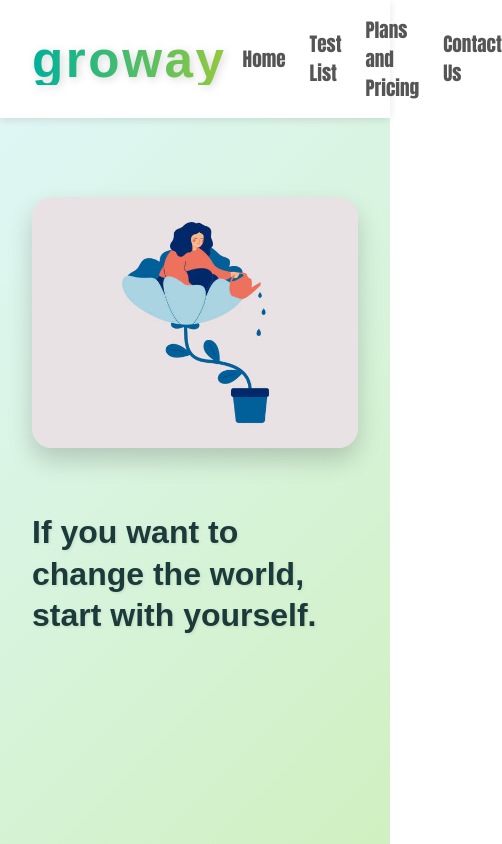
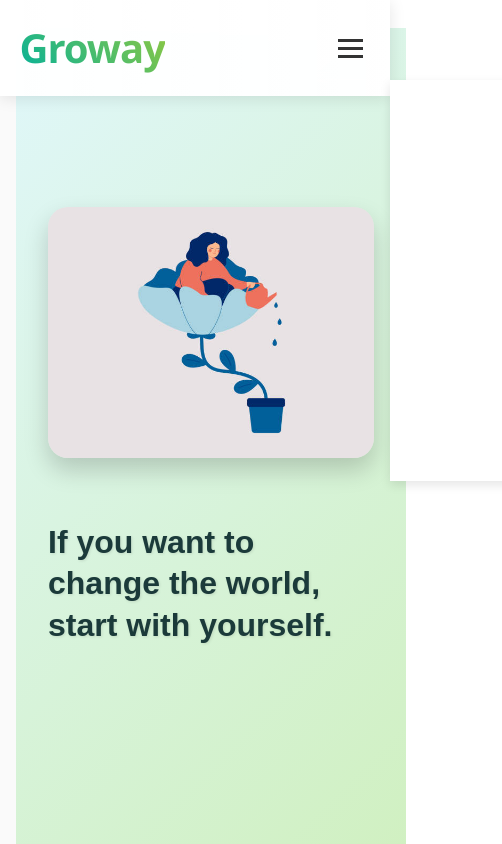
Before and after one commit to aanyamehrotra/groway-react, a React (Vite) app: page / in a window 390 px wide. Shown: the top 844 px of the page, 502 px wide, since content can reach past the window. Built offline with nearby package versions, Linux system fonts and the light colour scheme.

Commit message:
UI and Navigation Redesign

```diff
--- a/src/App.css
+++ b/src/App.css
@@ -1,4 +1,3 @@
-
 * {
   margin: 0;
   padding: 0;
@@ -6,15 +5,41 @@
 }
 
 body {
-  font-family: Impact, Haettenschweiler, 'Arial Narrow Bold', sans-serif;
+  font-family: 'Segoe UI', Tahoma, Geneva, Verdana, sans-serif;
+  line-height: 1.6;
+  color: #333;
+  overflow-x: hidden;
 }
 
 #root {
   width: 100%;
 }
-html, body, #root {
-  margin: 0;
-  padding: 0;
-  height: 100%;
-  width: 100%;
+
+.app-container {
+  padding-top: 80px;
+  min-height: 100vh;
+  background: #fafafa;
 }
+
+section {
+  padding: 4rem 5%;
+  margin: 0 auto;
+  max-width: 1400px;
+}
+
+button {
+  cursor: pointer;
+  border: none;
+  outline: none;
+  transition: all 0.3s ease;
+}
+
+button:hover {
+  transform: translateY(-2px);
+}
+
+@media (max-width: 768px) {
+  section {
+    padding: 3rem 1rem;
+  }
+}
--- a/src/App.jsx
+++ b/src/App.jsx
@@ -2,18 +2,24 @@ import React from 'react';
 import Navbar from './components/Navbar';
 import ChangeYourself from './components/change-yourself';
 import Landing from './components/landing';
+import Pricing from './components/Pricing';
 import './App.css';
-import Pricing from './components/Pricing';
+
 function App() {
-
-
   return (
-    <div>
+    <div className="app-container">
       <Navbar />
-      <ChangeYourself />
-      <Landing />
-      <Pricing />
-
+      <main>
+        <section id="home">
+          <ChangeYourself />
+        </section>
+        <section id="features">
+          <Landing />
+        </section>
+        <section id="pricing">
+          <Pricing />
+        </section>
+      </main>
     </div>
   );
 }
--- a/src/components/Navbar.css
+++ b/src/components/Navbar.css
@@ -1,117 +1,102 @@
 .navbar {
   display: flex;
   justify-content: space-between;
-    align-items: center; /* vertically center all content */
-    background-color: #ffffff;
-    padding: 16px 32px;
-    box-shadow: 0 2px 8px rgba(0, 0, 0, 0.1);
-    position: sticky;
+  align-items: center;
+  background: linear-gradient(to right, rgba(255, 255, 255, 0.95), rgba(255, 255, 255, 0.98));
+  padding: 1rem 5%;
+  box-shadow: 0 2px 15px rgba(0, 0, 0, 0.1);
+  position: fixed;
+  width: 100%;
   top: 0;
-    z-index: 100;
-    font-size: 1.2rem;
-    gap: 1rem;
+  z-index: 1000;
+  backdrop-filter: blur(10px);
 }
 
 .logo {
-    font-family: 'Poppins', sans-serif;
-    font-weight: 700;
-    font-size: 3.2rem; /* increased slightly from 3rem */
-    background: linear-gradient(90deg, #00b09b, #96c93d);
+  font-size: 2.5rem;
+  font-weight: 800;
+  background: linear-gradient(45deg, #00b09b, #96c93d);
   -webkit-background-clip: text;
   -webkit-text-fill-color: transparent;
-    position: relative;
-    letter-spacing: 0.05em;
-    user-select: none;
-    cursor: default;
-    text-transform: lowercase;
-    filter: drop-shadow(2px 2px 4px rgba(0,0,0,0.15));
-    transition: transform 0.3s ease;
-    line-height: 1;
-    display: flex;
-    align-items: center;
+  letter-spacing: -1px;
 }
 
+.nav-links {
+  display: flex;
+  gap: 2rem;
+  list-style: none;
+  margin: 0;
+  padding: 0;
+}
+
+.nav-links a {
+  color: #333;
+  text-decoration: none;
+  font-weight: 500;
+  font-size: 1.1rem;
+  position: relative;
+  padding: 0.5rem 0;
+}
+
+.nav-links a::after {
+  content: '';
+  position: absolute;
+  bottom: 0;
+  left: 0;
+  width: 0;
+  height: 2px;
+  background: linear-gradient(45deg, #00b09b, #96c93d);
+  transition: width 0.3s ease;
+}
+
+.nav-links a:hover::after {
+  width: 100%;
+}
+
+.mobile-menu-btn {
+  display: none;
+  background: none;
+  border: none;
+  cursor: pointer;
+  padding: 0.5rem;
+}
+
+.mobile-menu-btn div {
+  width: 25px;
+  height: 3px;
+  background: #333;
+  margin: 5px 0;
+  transition: 0.3s;
+}
+
+@media (max-width: 768px) {
+  .mobile-menu-btn {
+    display: block;
+  }
 
   .nav-links {
-    list-style: none;
-    display: flex;
-    gap: 24px;
-    margin: 0;
-    padding: 0;
-    align-items: center; /* vertically center nav items */
+    position: fixed;
+    top: 80px;
+    right: -100%;
+    flex-direction: column;
+    background: white;
+    width: 100%;
+    text-align: center;
+    transition: 0.3s;
+    padding: 2rem 0;
+    box-shadow: 0 4px 10px rgba(0, 0, 0, 0.1);
   }
 
-  .nav-links li {
-    display: flex;
-    align-items: center; /* vertically center each item */
+  .nav-links.active {
+    right: 0;
   }
 
-  .nav-links li a {
-    text-decoration: none;
-    color: #555555;
-    font-weight: 500;
-    transition: color 0.3s;
-    display: inline-flex;
-    align-items: center; /* center inline text & button */
-    height: 100%;
+  .nav-links a {
+    display: block;
+    padding: 1rem 0;
   }
 
-  .nav-links li a:hover {
-    color: #007bff;
+  .nav-links a::after {
+    display: none;
   }
-
-  /* Get Started Button */
-  .get-started-btn {
-    background: linear-gradient(90deg, #00b09b, #96c93d);
-    color: white !important;
-    padding: 10px 24px;
-    border-radius: 25px;
-    font-weight: 700;
-    font-family: 'Poppins', sans-serif;
-    font-size: 1.1rem;
-    box-shadow: 0 4px 12px rgba(0, 176, 155, 0.5);
-    transition: background 0.3s ease, box-shadow 0.3s ease;
-    display: inline-flex;
-    align-items: center;
-    justify-content: center;
-    height: 40px; /* consistent height for button */
-    text-decoration: none;
 }
-
-  .get-started-btn:hover {
-    background: linear-gradient(90deg, #009877, #85b632);
-    box-shadow: 0 6px 18px rgba(0, 152, 119, 0.7);
-    color: white !important;
-    text-decoration: none;
-    cursor: pointer;
-  }
-  /* Logo */
-.logo:hover {
-    transform: scale(1.1);
-  }
-
-  .logo:hover::after {
-    opacity: 1;
-  }
-
-  /* Nav links */
-  .nav-links li a {
-    transition: color 0.3s ease, transform 0.3s ease;
-  }
-
-  .nav-links li a:hover {
-    color: #007bff;
-    transform: translateY(-3px);
-  }
-
-  /* Get Started Button */
-  .get-started-btn {
-    transition: background 0.3s ease, box-shadow 0.3s ease, transform 0.3s ease;
-  }
-
-  .get-started-btn:hover {
-    background: linear-gradient(90deg, #009877, #85b632);
-    box-shadow: 0 6px 18px rgba(0, 152, 119, 0.7);
-    transform: scale(1.05);
-    cursor: pointer;
-  }
--- a/src/components/Navbar.jsx
+++ b/src/components/Navbar.jsx
@@ -1,15 +1,53 @@
-import React from 'react';
-import './Navbar.css';  // <-- Make sure the path is correct relative to your component
+import React, { useState, useEffect } from 'react';
+import './Navbar.css';
 
 const Navbar = () => {
+  const [isMenuOpen, setIsMenuOpen] = useState(false);
+  const [scrolled, setScrolled] = useState(false);
+
+  useEffect(() => {
+    const handleScroll = () => {
+      const offset = window.scrollY;
+      if (offset > 50) {
+        setScrolled(true);
+      } else {
+        setScrolled(false);
+      }
+    };
+
+    window.addEventListener('scroll', handleScroll);
+    return () => window.removeEventListener('scroll', handleScroll);
+  }, []);
+
+  const handleNavClick = (id) => {
+    setIsMenuOpen(false);
+    const element = document.getElementById(id);
+    if (element) {
+      const navbarHeight = document.querySelector('.navbar').offsetHeight;
+      const elementPosition = element.offsetTop - navbarHeight;
+      window.scrollTo({
+        top: elementPosition,
+        behavior: 'smooth'
+      });
+    }
+  };
+
   return (
-    <nav className="navbar">
+    <nav className={`navbar ${scrolled ? 'scrolled' : ''}`}>
       <div className="logo">Groway</div>
-      <ul className="nav-links">
-        <li><a href="#home">Home</a></li>
-        <li><a href="#features">Test List</a></li>
-        <li><a href="#pricing">Plans and Pricing</a></li>
-        <li><a href="#contact">Contact Us</a></li>
+      <button
+        className="mobile-menu-btn"
+        onClick={() => setIsMenuOpen(!isMenuOpen)}
+      >
+        <div></div>
+        <div></div>
+        <div></div>
+      </button>
+      <ul className={`nav-links ${isMenuOpen ? 'active' : ''}`}>
+        <li><a href="#" onClick={() => handleNavClick('home')}>Home</a></li>
+        <li><a href="#" onClick={() => handleNavClick('features')}>Test List</a></li>
+        <li><a href="#" onClick={() => handleNavClick('pricing')}>Plans & Pricing</a></li>
+        <li><a href="#" onClick={() => handleNavClick('contact')}>Contact</a></li>
       </ul>
     </nav>
   );
```
Lines whose indentation alone changed are shown as unchanged.
